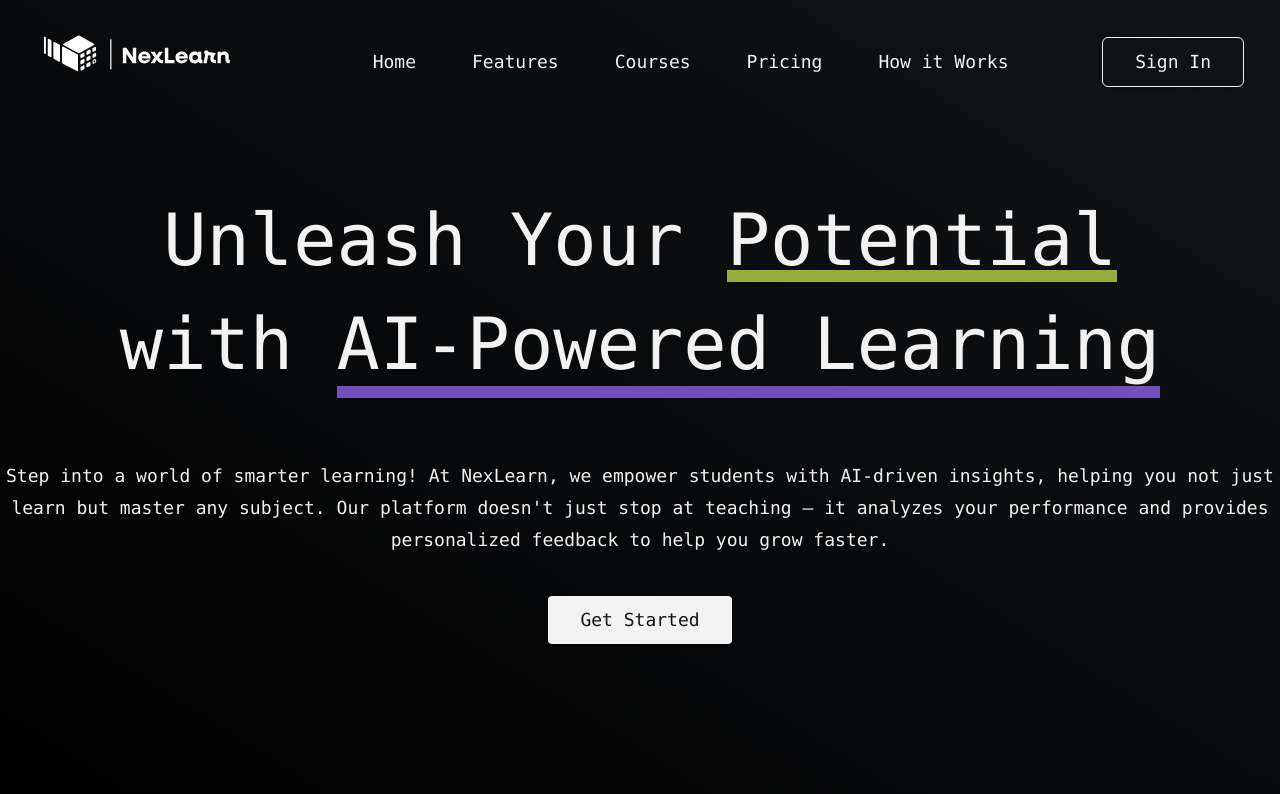
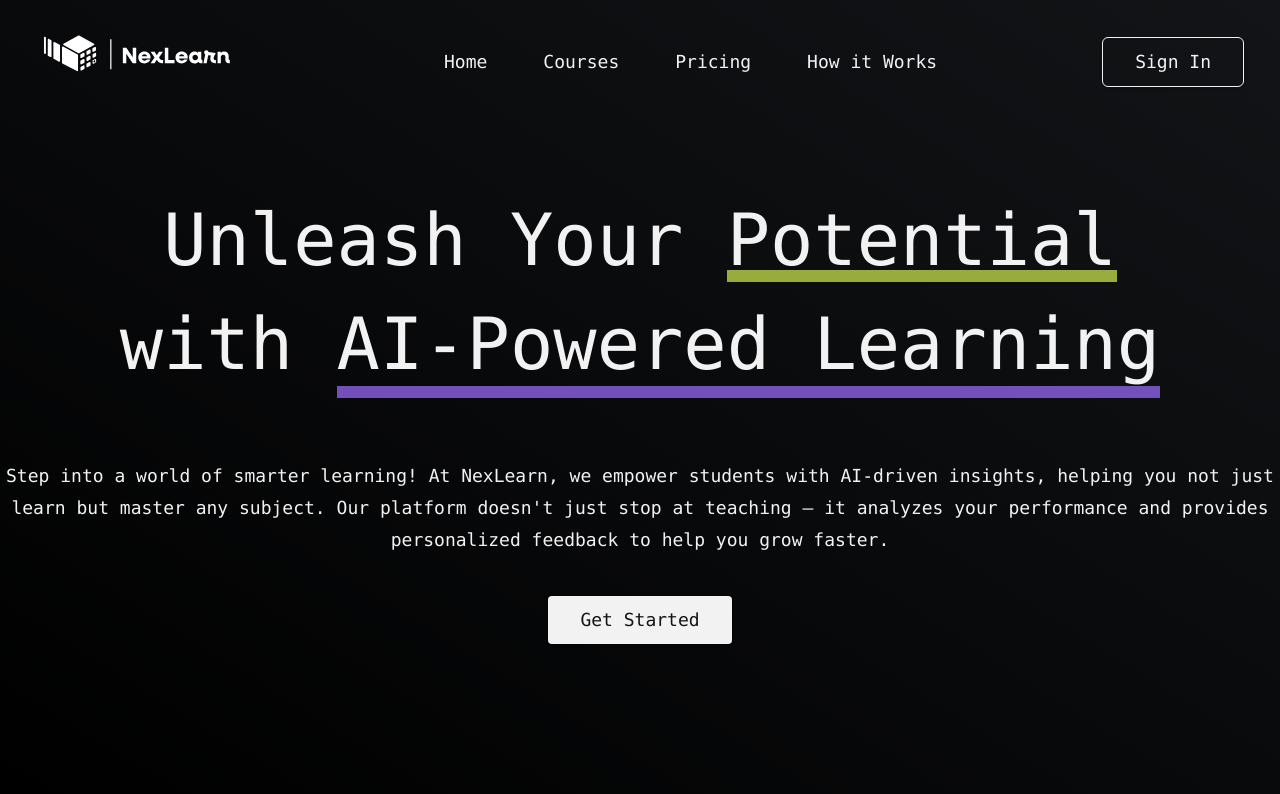
Before and after one commit to ayu-sharma/nexLearn-capstone_project, a Next.js app: page /landing in a window 1280 px wide. Shown: the top 794 px of the page. Built offline with nearby package versions, Linux system fonts and the light colour scheme.

Commit message:
nav update v2

```diff
--- a/components/Navbar.tsx
+++ b/components/Navbar.tsx
@@ -1,6 +1,4 @@
-// "use Client"
 
-// components/Navbar.js
 import Link from 'next/link';
 
 const Navbar = () => {
@@ -12,16 +10,13 @@ const Navbar = () => {
           <Link href="/">
             <div className="hover:text-[#7981FF] transition-colors">Home</div>
           </Link>
-          <Link href="/about">
-            <div className="hover:text-[#7981FF] transition-colors">Features</div>
-          </Link>
-          <Link href="/contact">
+          <Link href="/">
             <div className="hover:text-[#7981FF] transition-colors">Courses</div>
           </Link>
-          <Link href="/contact">
+          <Link href="/">
             <div className="hover:text-[#7981FF] transition-colors">Pricing</div>
           </Link>
-          <Link href="/contact">
+          <Link href="/">
             <div className="hover:text-[#7981FF] transition-colors">How it Works</div>
           </Link>
         </div>
```
